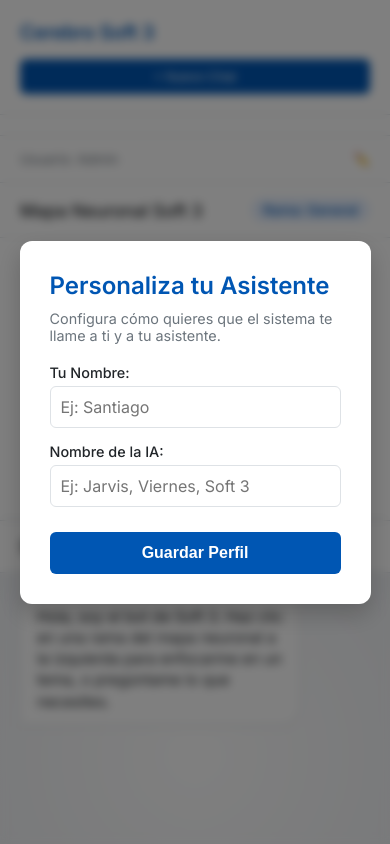
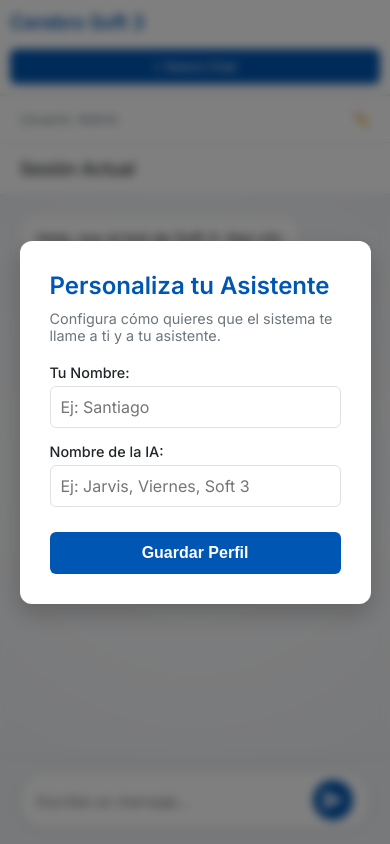
Before and after one commit to atomicgpt001-bot/BRAINSOFT3, an Electron app: page frontend/soft3.html in a window 390 px wide. Drawn offline with Linux system fonts and the light colour scheme; no server answers; a script that the page names is missing.

Commit message:
Hide 3D graph on mobile/narrow screens to prevent chat from being pushed out of view

```diff
--- a/frontend/style.css
+++ b/frontend/style.css
@@ -373,7 +373,6 @@ body {
 @media (max-width: 900px) {
     #app-container {
         flex-direction: column;
-        overflow-y: auto;
     }
     #sidebar {
         width: 100%;
@@ -382,28 +381,27 @@ body {
         border-bottom: 1px solid var(--border-color);
         flex-shrink: 0;
     }
+    .sidebar-header {
+        padding: 10px;
+    }
     #chat-list {
-        max-height: 150px;
-        overflow-y: auto;
+        max-height: 0; /* Hide chat list by default to save space */
+        overflow: hidden;
+        display: none;
     }
     #main-content {
         flex-direction: column;
-        flex: none;
-        height: auto;
+        flex: 1;
+        height: 100%;
     }
     #graph-panel {
-        height: 40vh;
-        min-height: 300px;
-        border-right: none;
-        border-bottom: 1px solid var(--border-color);
-        flex: none;
+        display: none; /* Hide 3D graph on narrow screens, it pushes chat out of view! */
     }
     #chat-panel {
         width: 100%;
         min-width: 100%;
-        height: 60vh;
-        min-height: 500px;
+        height: 100%;
+        flex: 1;
         border-left: none;
-        flex: none;
     }
 }
```
